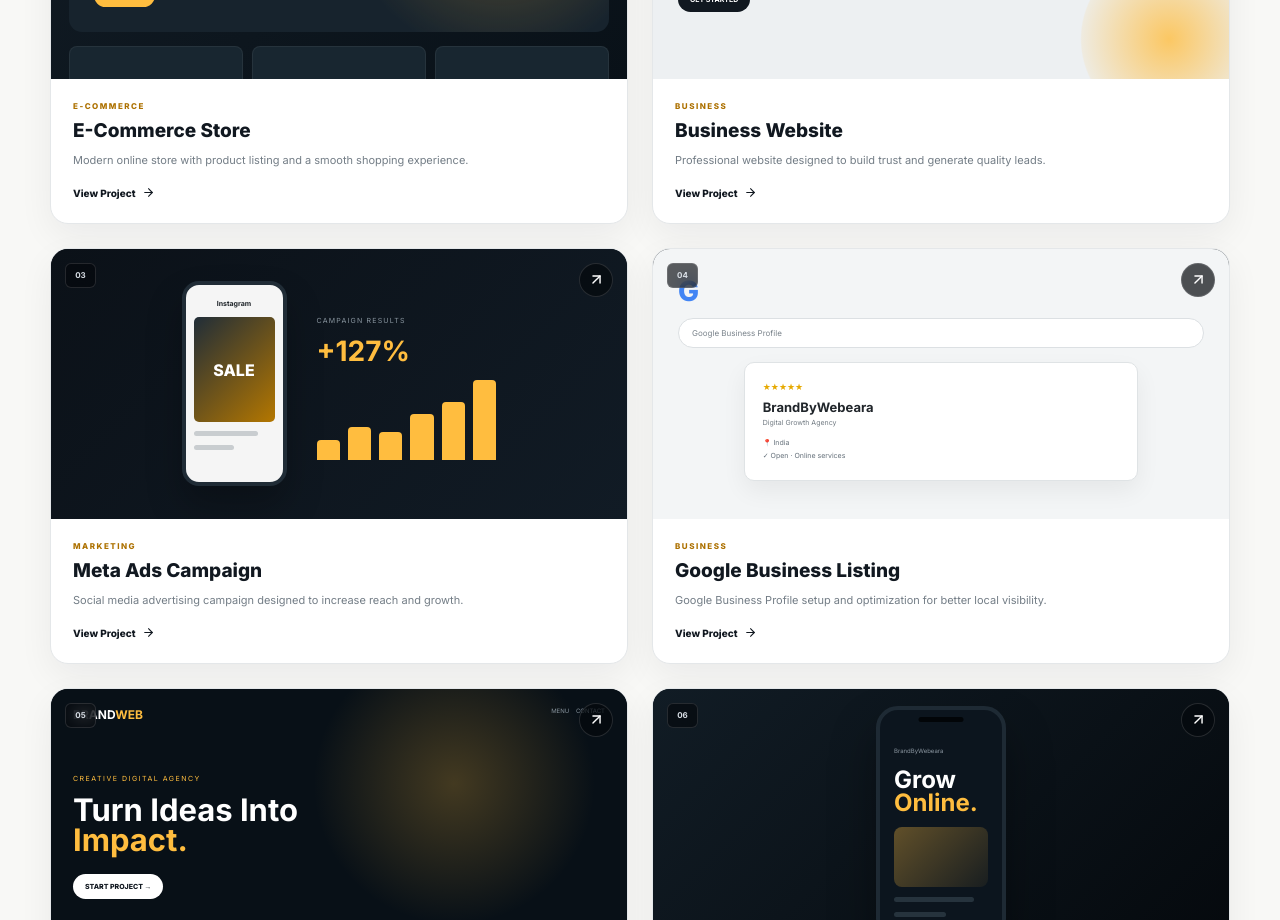
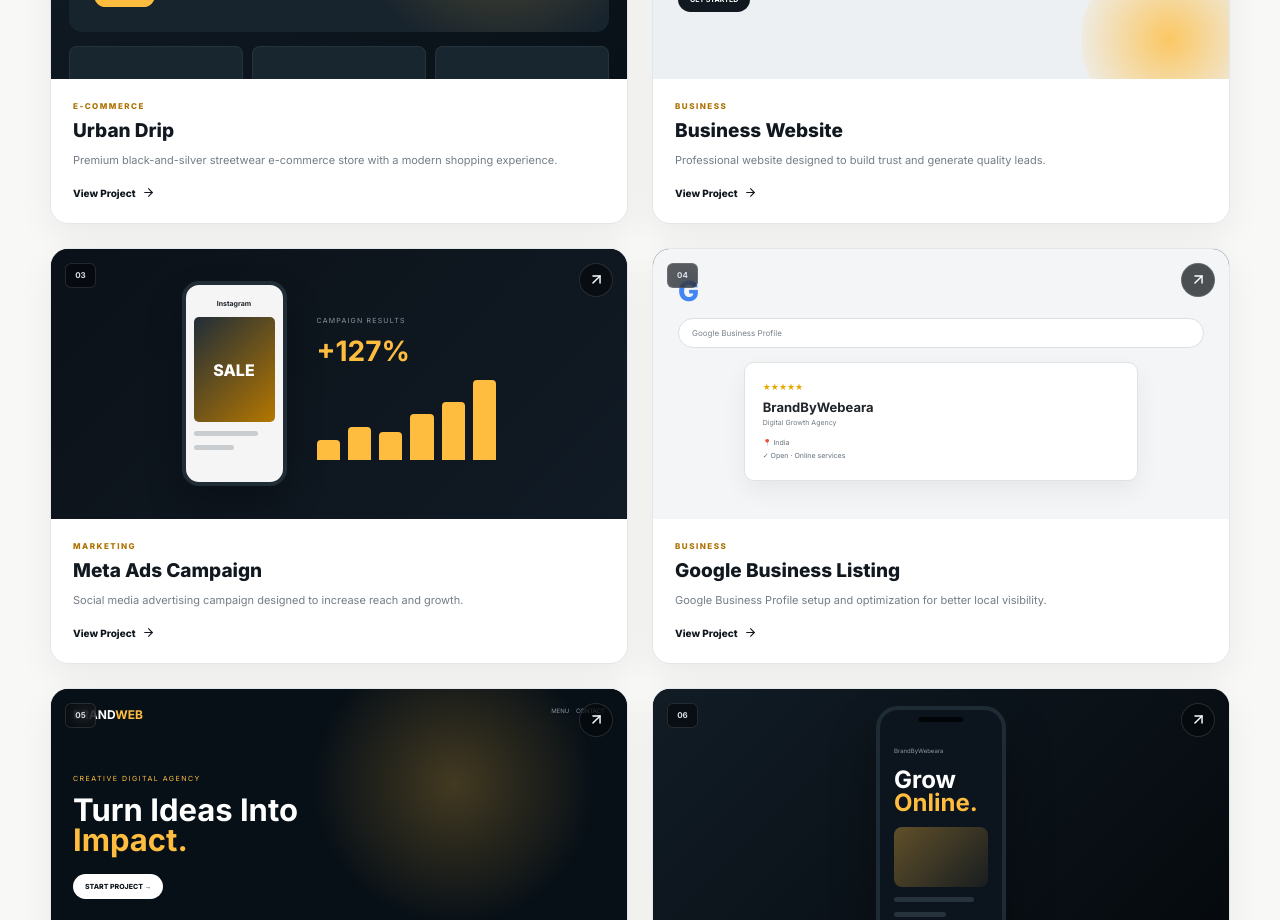
Before and after one commit to BrandByWebeara/BrandByWebeara, a React (Create React App) app: page /portfolio in a window 1280 px wide. Shown: the part 960-1880 px from the top of the page. Built offline with nearby package versions, Linux system fonts and the light colour scheme; a web font is replaced by a local one.

Commit message:
Update website

```diff
--- a/src/Portfolio.jsx
+++ b/src/Portfolio.jsx
@@ -16,13 +16,15 @@
 import { Link, useNavigate } from "react-router-dom";
 
 const projects = [
-  {
-    id: 1,
-    title: "E-Commerce Store",
-    category: "E-Commerce",
-    type: "ecommerce",
-    text: "Modern online store with product listing and a smooth shopping experience.",
-  },
+
+{
+  id: 1,
+  title: "Urban Drip",
+  category: "E-Commerce",
+  type: "ecommerce",
+  text: "Premium black-and-silver streetwear e-commerce store with a modern shopping experience.",
+  liveUrl: "https://urban-drip-mu.vercel.app/",
+},
   {
     id: 2,
     title: "Business Website",
```
